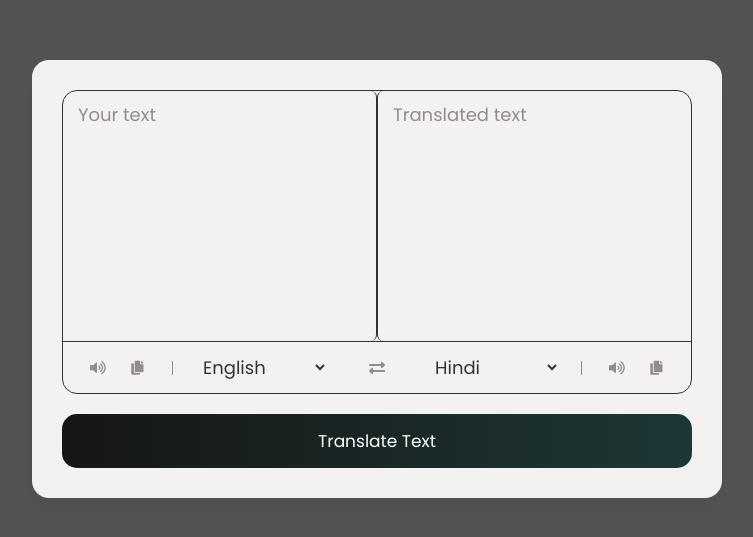
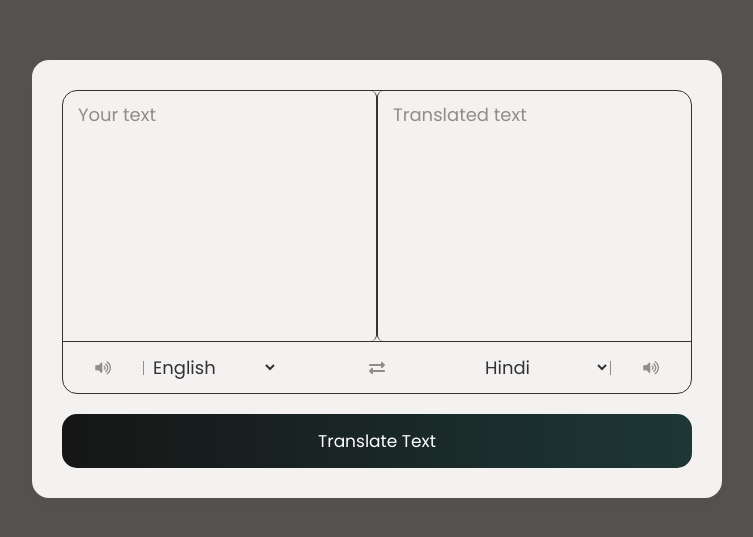
Before and after one commit to MAYANKKS13/Language-Translator, a plain HTML site: page index.html in a window 1280 px wide. Shown: the part 121-658 px from the top of the page, without its empty margins (263-1016 px from the left). Drawn offline with Linux system fonts and the light colour scheme.

Commit message:
Update index.html

```diff
--- a/index.html
+++ b/index.html
@@ -24,7 +24,7 @@
                 <li class="row from">
                     <div class="icons">
                       <i id="from" class="fas fa-volume-up"></i>
-                      <i id="from" class="fas fa-copy"></i>
+
                     </div>
                     <select></select>
                 </li>
@@ -37,7 +37,7 @@
                     <select></select>
                     <div class="icons">
                       <i id="to" class="fas fa-volume-up"></i>
-                      <i id="to" class="fas fa-copy"></i>
+
                     </div>
                 </li>
 
```
